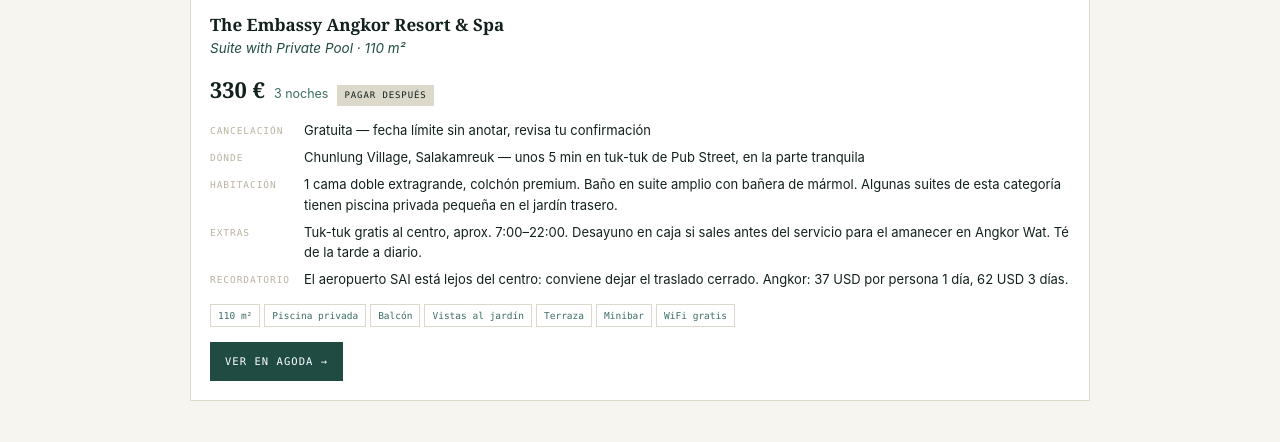
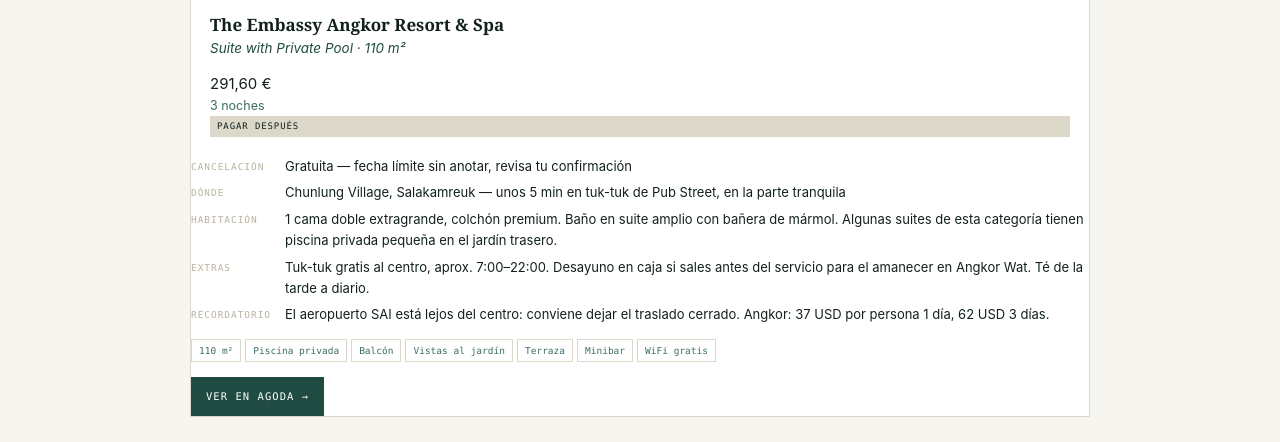
Before and after one commit to olivermagda91-byte/viaje-AlberOli26, a plain HTML site: page index.html in a window 1280 px wide. Shown: the part 3513-3955 px from the top of the page. Drawn offline with nearby package versions, Linux system fonts and the light colour scheme.

Commit message:
Update index.html

```diff
--- a/index.html
+++ b/index.html
@@ -262,7 +262,7 @@ footer{padding-top:20px;border-top:1px solid var(--stone);font-size:12px;color:v
       <div class="body">
         <h4>The Embassy Angkor Resort &amp; Spa</h4>
         <div class="room">Suite with Private Pool · 110 m²</div>
-        <div class="priceline"><span class="price">330 €</span><span class="per">3 noches</span>
+291,60 €</span><span class="per">3 noches</span>
           <span class="tag due">Pagar después</span></div>
         <dl><dt>Cancelación</dt><dd>Gratuita — fecha límite sin anotar, revisa tu confirmación</dd><dt>Dónde</dt><dd>Chunlung Village, Salakamreuk — unos 5 min en tuk-tuk de Pub Street, en la parte tranquila</dd><dt>Habitación</dt><dd>1 cama doble extragrande, colchón premium. Baño en suite amplio con bañera de mármol. Algunas suites de esta categoría tienen piscina privada pequeña en el jardín trasero.</dd><dt>Extras</dt><dd>Tuk-tuk gratis al centro, aprox. 7:00–22:00. Desayuno en caja si sales antes del servicio para el amanecer en Angkor Wat. Té de la tarde a diario.</dd><dt>Recordatorio</dt><dd>El aeropuerto SAI está lejos del centro: conviene dejar el traslado cerrado. Angkor: 37 USD por persona 1 día, 62 USD 3 días.</dd></dl>
         <div class="amen"><span>110 m²</span><span>Piscina privada</span><span>Balcón</span><span>Vistas al jardín</span><span>Terraza</span><span>Minibar</span><span>WiFi gratis</span></div>
```
